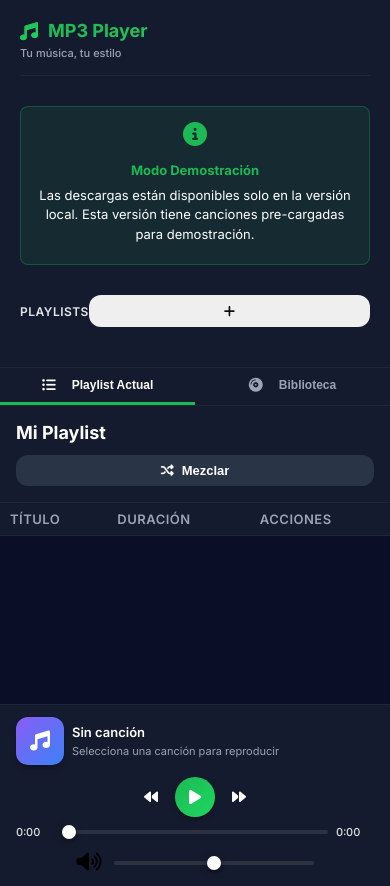
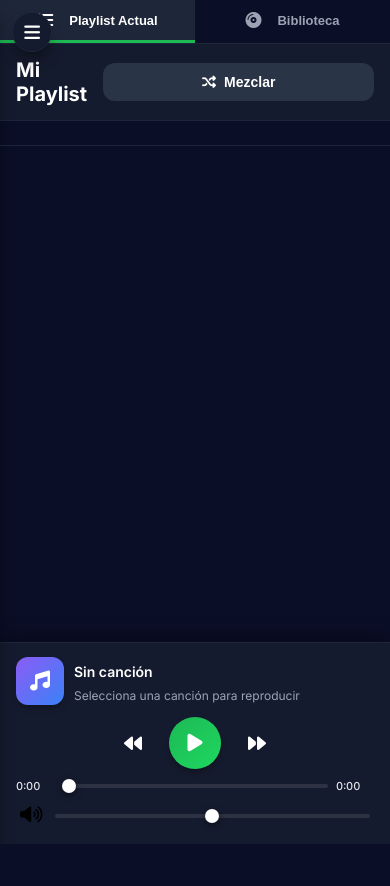
Before and after one commit to Juan-Camilo-Martinez-B/MP3, a Django app: template player/templates/player/index.html in a window 390 px wide. After the commit the page ends 844 px from the top, so only its background shows below. Run offline with Django 3.2, Linux system fonts and the light colour scheme; the template is opened without the code that fills it, so the values that code supplies are empty.

Commit message:
Mejorar diseÃ±o responsive mÃ³vil inspirado en apps de mÃºsica modernas

```diff
--- a/player/templates/player/index.html
+++ b/player/templates/player/index.html
@@ -12,6 +12,14 @@
     <link rel="stylesheet" href="https://cdnjs.cloudflare.com/ajax/libs/font-awesome/6.4.2/css/all.min.css">
 </head>
 <body>
+    <!-- Mobile Menu Toggle -->
+    <button class="mobile-menu-toggle" id="mobile-menu-toggle" aria-label="Menú">
+        <i class="fas fa-bars"></i>
+    </button>
+
+    <!-- Mobile Overlay -->
+    <div class="mobile-overlay" id="mobile-overlay"></div>
+
     <div class="app-container">
         <!-- Sidebar -->
         <aside class="sidebar">
--- a/static/css/style.css
+++ b/static/css/style.css
@@ -962,6 +962,54 @@ textarea.form-input {
     background: var(--bg-hover);
 }
 
+/* Mobile Menu Toggle Button */
+.mobile-menu-toggle {
+    display: none;
+    position: fixed;
+    top: 16px;
+    left: 16px;
+    z-index: 1001;
+    width: 44px;
+    height: 44px;
+    background: var(--bg-secondary);
+    border: 1px solid var(--bg-tertiary);
+    border-radius: 50%;
+    color: var(--text-primary);
+    font-size: 20px;
+    cursor: pointer;
+    box-shadow: var(--shadow-lg);
+    transition: var(--transition);
+}
+
+.mobile-menu-toggle:hover {
+    background: var(--bg-hover);
+    transform: scale(1.05);
+}
+
+.mobile-menu-toggle:active {
+    transform: scale(0.95);
+}
+
+/* Mobile Overlay */
+.mobile-overlay {
+    display: none;
+    position: fixed;
+    top: 0;
+    left: 0;
+    width: 100%;
+    height: 100%;
+    background: rgba(0, 0, 0, 0.7);
+    backdrop-filter: blur(4px);
+    z-index: 999;
+    opacity: 0;
+    transition: opacity 0.3s ease;
+}
+
+.mobile-overlay.active {
+    display: block;
+    opacity: 1;
+}
+
 /* Responsive Design */
 
 /* Tablets y pantallas medianas */
@@ -983,76 +1031,113 @@ textarea.form-input {
     .tab-header h2 {
         font-size: 24px;
     }
+
+    .search-input {
+        width: 250px;
+    }
 }
 
 /* Móviles grandes y tablets pequeñas */
 @media (max-width: 768px) {
     :root {
-        --sidebar-width: 100%;
-        --player-height: 140px;
+        --sidebar-width: 280px;
+        --player-height: auto;
+    }
+
+    body {
+        overflow: auto;
     }
 
     .app-container {
-        flex-direction: column;
+        height: calc(100vh - 160px);
+        min-height: calc(100vh - 160px);
     }
 
+    /* Mobile menu button */
+    .mobile-menu-toggle {
+        display: flex;
+        align-items: center;
+        justify-content: center;
+    }
+
+    /* Sidebar móvil estilo drawer */
     .sidebar {
-        width: 100%;
-        height: auto;
-        max-height: 50vh;
-        overflow-y: auto;
-        border-right: none;
-        border-bottom: 1px solid var(--bg-tertiary);
+        position: fixed;
+        top: 0;
+        left: -100%;
+        width: var(--sidebar-width);
+        height: 100vh;
+        z-index: 1000;
+        transition: left 0.3s ease;
+        box-shadow: var(--shadow-lg);
+    }
+
+    .sidebar.mobile-open {
+        left: 0;
     }
 
     .sidebar-header {
-        padding-bottom: 15px;
+        padding: 20px;
+        padding-top: 70px;
     }
 
     .logo {
-        font-size: 20px;
+        font-size: 22px;
+    }
+
+    .download-section,
+    .playlists-section {
+        margin-bottom: 20px;
     }
 
     .download-section h3,
     .section-header h3 {
-        font-size: 12px;
+        font-size: 13px;
     }
 
     .input-group {
-        flex-direction: column;
+        gap: 10px;
     }
 
     .btn {
         width: 100%;
-        justify-content: center;
+        padding: 12px 16px;
     }
 
-    /* Tabs */
+    /* Main content ajustado */
+    .main-content {
+        width: 100%;
+        margin-left: 0;
+    }
+
+    /* Tabs optimizados para móvil */
     .tabs {
-        flex-wrap: wrap;
+        background: var(--bg-primary);
+        border-bottom: 1px solid var(--bg-tertiary);
+        position: sticky;
+        top: 0;
+        z-index: 10;
     }
 
     .tab-btn {
-        flex: 1;
-        min-width: 120px;
-        padding: 12px 16px;
-        font-size: 13px;
+        padding: 14px 20px;
+        font-size: 14px;
+        font-weight: 600;
     }
 
     .tab-btn i {
-        font-size: 14px;
+        font-size: 16px;
     }
 
-    /* Tab header */
+    /* Tab header para móvil */
     .tab-header {
-        flex-direction: column;
-        align-items: flex-start;
+        padding: 16px 20px;
         gap: 12px;
-        padding: 16px;
     }
 
     .tab-header h2 {
-        font-size: 20px;
+        font-size: 22px;
+        font-weight: 700;
     }
 
     .tab-actions {
@@ -1063,64 +1148,346 @@ textarea.form-input {
         width: 100%;
     }
 
-    /* Tabla de canciones */
-    .songs-table {
-        font-size: 12px;
+    .search-input {
+        width: 100%;
     }
 
-    .songs-table th,
-    .songs-table td {
-        padding: 10px 12px;
+    /* Lista de canciones estilo móvil */
+    .songs-container {
+        padding-bottom: 20px;
     }
 
-    .songs-table th:first-child,
+    .songs-table thead {
+        display: none;
+    }
+
+    .songs-table tbody tr {
+        display: flex;
+        flex-direction: column;
+        border-bottom: 1px solid var(--bg-tertiary);
+        padding: 12px 20px;
+        gap: 8px;
+    }
+
+    .songs-table tbody tr:active {
+        background: var(--bg-hover);
+    }
+
+    .songs-table td {
+        padding: 0;
+        display: flex;
+        align-items: center;
+    }
+
     .songs-table td:first-child {
         display: none;
     }
 
+    .song-title {
+        font-size: 15px;
+        font-weight: 600;
+        padding: 4px 0;
+    }
+
+    .songs-table td:nth-child(3) {
+        font-size: 13px;
+        color: var(--text-muted);
+        padding: 4px 0;
+    }
+
     .song-actions {
-        flex-direction: column;
-        gap: 6px;
+        flex-wrap: wrap;
+        gap: 8px;
+        padding: 8px 0 0 0;
+        width: 100%;
     }
 
     .action-btn {
-        width: 100%;
-        justify-content: center;
+        flex: 1;
+        min-width: calc(50% - 4px);
+        padding: 10px 16px;
+        font-size: 13px;
+        border-radius: 8px;
+        font-weight: 600;
     }
 
-    /* Player bar */
+    /* Player bar móvil - estilo fijo abajo */
     .player-bar {
+        position: fixed;
+        bottom: 0;
+        left: 0;
+        right: 0;
+        height: auto;
+        min-height: 160px;
         flex-direction: column;
-        height: auto;
-        min-height: var(--player-height);
-        padding: 12px 16px;
+        padding: 16px 20px 20px;
         gap: 12px;
+        box-shadow: 0 -4px 20px rgba(0, 0, 0, 0.3);
+        z-index: 900;
     }
 
     .player-info {
+        width: 100%;
         min-width: 100%;
-        width: 100%;
+        justify-content: flex-start;
+    }
+
+    .song-thumbnail {
+        width: 52px;
+        height: 52px;
+    }
+
+    .song-details {
+        flex: 1;
+    }
+
+    #player-song-title {
+        font-size: 15px;
+        font-weight: 600;
+    }
+
+    #player-song-artist {
+        font-size: 13px;
     }
 
     .player-controls {
         width: 100%;
+        gap: 10px;
+    }
+
+    .control-buttons {
+        gap: 20px;
+        justify-content: center;
+    }
+
+    .control-btn {
+        width: 44px;
+        height: 44px;
+        font-size: 20px;
+    }
+
+    .control-btn-primary {
+        width: 56px;
+        height: 56px;
+        font-size: 22px;
     }
 
     .progress-container {
+        width: 100%;
         max-width: 100%;
+        gap: 10px;
+    }
+
+    .time-label {
+        font-size: 12px;
+        min-width: 42px;
     }
 
     .player-volume {
         width: 100%;
         min-width: 100%;
-        justify-content: center;
+        max-width: 100%;
+        gap: 12px;
+        padding: 0 8px;
     }
 
     .volume-slider-container {
-        max-width: 200px;
+        flex: 1;
+        max-width: 100%;
     }
 
-    /* Control buttons */
+    /* Modal en móvil */
+    .modal-content {
+        width: calc(100% - 32px);
+        margin: 0 16px;
+    }
+
+    /* Empty state */
+    .empty-state-content {
+        padding: 40px 20px;
+    }
+
+    .empty-icon {
+        font-size: 48px;
+    }
+
+    .empty-state-content p {
+        font-size: 15px;
+    }
+}
+
+/* Móviles pequeños */
+@media (max-width: 480px) {
+    :root {
+        --sidebar-width: 100%;
+    }
+
+    .mobile-menu-toggle {
+        top: 12px;
+        left: 12px;
+        width: 40px;
+        height: 40px;
+        font-size: 18px;
+    }
+
+    .sidebar {
+        width: 100%;
+    }
+
+    .sidebar-header {
+        padding-top: 65px;
+    }
+
+    .logo {
+        font-size: 20px;
+    }
+
+    .subtitle {
+        font-size: 11px;
+    }
+
+    .url-input,
+    .form-input {
+        font-size: 14px;
+        padding: 11px 14px;
+    }
+
+    .btn {
+        padding: 11px 14px;
+        font-size: 14px;
+    }
+
+    .tab-btn {
+        padding: 12px 16px;
+        font-size: 13px;
+    }
+
+    .tab-header {
+        padding: 14px 16px;
+    }
+
+    .tab-header h2 {
+        font-size: 20px;
+    }
+
+    .songs-table tbody tr {
+        padding: 12px 16px;
+    }
+
+    .song-title {
+        font-size: 14px;
+    }
+
+    .action-btn {
+        padding: 9px 14px;
+        font-size: 12px;
+    }
+
+    .player-bar {
+        padding: 14px 16px 18px;
+        min-height: 150px;
+    }
+
+    .player-info {
+        gap: 10px;
+    }
+
+    .song-thumbnail {
+        width: 48px;
+        height: 48px;
+    }
+
+    .song-thumbnail i {
+        font-size: 20px;
+    }
+
+    #player-song-title {
+        font-size: 14px;
+    }
+
+    #player-song-artist {
+        font-size: 12px;
+    }
+
+    .control-buttons {
+        gap: 16px;
+    }
+
+    .control-btn {
+        width: 40px;
+        height: 40px;
+        font-size: 18px;
+    }
+
+    .control-btn-primary {
+        width: 52px;
+        height: 52px;
+        font-size: 20px;
+    }
+
+    .time-label {
+        font-size: 11px;
+        min-width: 38px;
+    }
+
+    .progress-container {
+        gap: 8px;
+    }
+
+    .player-volume {
+        padding: 0 4px;
+    }
+
+    .volume-icon {
+        font-size: 18px;
+    }
+}
+
+/* Landscape en móviles */
+@media (max-height: 600px) and (orientation: landscape) and (max-width: 768px) {
+    .app-container {
+        height: calc(100vh - 90px);
+    }
+
+    .player-bar {
+        flex-direction: row;
+        min-height: 90px;
+        padding: 10px 16px;
+        gap: 16px;
+        align-items: center;
+    }
+
+    .player-info {
+        min-width: 200px;
+        width: auto;
+        flex: 0 0 auto;
+    }
+
+    .player-controls {
+        flex: 1;
+        flex-direction: row;
+        gap: 12px;
+        align-items: center;
+    }
+
+    .control-buttons {
+        flex: 0 0 auto;
+    }
+
+    .progress-container {
+        flex: 1;
+    }
+
+    .player-volume {
+        width: auto;
+        min-width: 150px;
+        flex: 0 0 auto;
+    }
+
+    .volume-slider-container {
+        max-width: 100px;
+    }
+
     .control-btn {
         width: 36px;
         height: 36px;
@@ -1134,119 +1501,23 @@ textarea.form-input {
     }
 }
 
-/* Móviles pequeños */
-@media (max-width: 480px) {
-    .sidebar {
-        max-height: 45vh;
+/* Touch target optimization for mobile */
+@media (hover: none) and (pointer: coarse) {
+    .control-btn,
+    .action-btn,
+    .btn,
+    .playlist-item,
+    .songs-table tbody tr {
+        -webkit-tap-highlight-color: rgba(29, 185, 84, 0.1);
+        cursor: pointer;
     }
 
-    .logo {
-        font-size: 18px;
+    .control-btn:active,
+    .btn:active {
+        transform: scale(0.95);
     }
 
-    .subtitle {
-        font-size: 11px;
-    }
-
-    .url-input {
-        font-size: 13px;
-        padding: 10px;
-    }
-
-    .btn {
-        padding: 8px 12px;
-        font-size: 13px;
-    }
-
-    .tab-btn {
-        padding: 10px 12px;
-        font-size: 12px;
-    }
-
-    .tab-header h2 {
-        font-size: 18px;
-    }
-
-    .songs-table {
-        font-size: 11px;
-    }
-
-    .songs-table th,
-    .songs-table td {
-        padding: 8px 10px;
-    }
-
-    .action-btn {
-        padding: 5px 10px;
-        font-size: 11px;
-    }
-
-    .player-info {
-        gap: 8px;
-    }
-
-    .song-thumbnail {
-        width: 48px;
-        height: 48px;
-    }
-
-    .song-thumbnail i {
-        font-size: 20px;
-    }
-
-    .song-title {
-        font-size: 13px;
-    }
-
-    .song-artist {
-        font-size: 11px;
-    }
-
-    .control-buttons {
-        gap: 8px;
-    }
-
-    .control-btn {
-        width: 32px;
-        height: 32px;
-        font-size: 14px;
-    }
-
-    .control-btn-primary {
-        width: 40px;
-        height: 40px;
-        font-size: 16px;
-    }
-
-    .time-label {
-        min-width: 38px;
-        font-size: 11px;
-    }
-
-    .progress-container {
-        gap: 8px;
+    .playlist-item:active {
+        transform: scale(0.98);
     }
 }
-
-/* Landscape en móviles */
-@media (max-height: 600px) and (orientation: landscape) {
-    .sidebar {
-        max-height: 60vh;
-    }
-
-    .player-bar {
-        flex-direction: row;
-        height: 80px;
-        min-height: 80px;
-    }
-
-    .player-info,
-    .player-volume {
-        min-width: auto;
-        width: auto;
-    }
-
-    .player-controls {
-        flex: 1;
-    }
-}
```
Also changed, not shown: static/js/app.js (+75 -0 lines).
